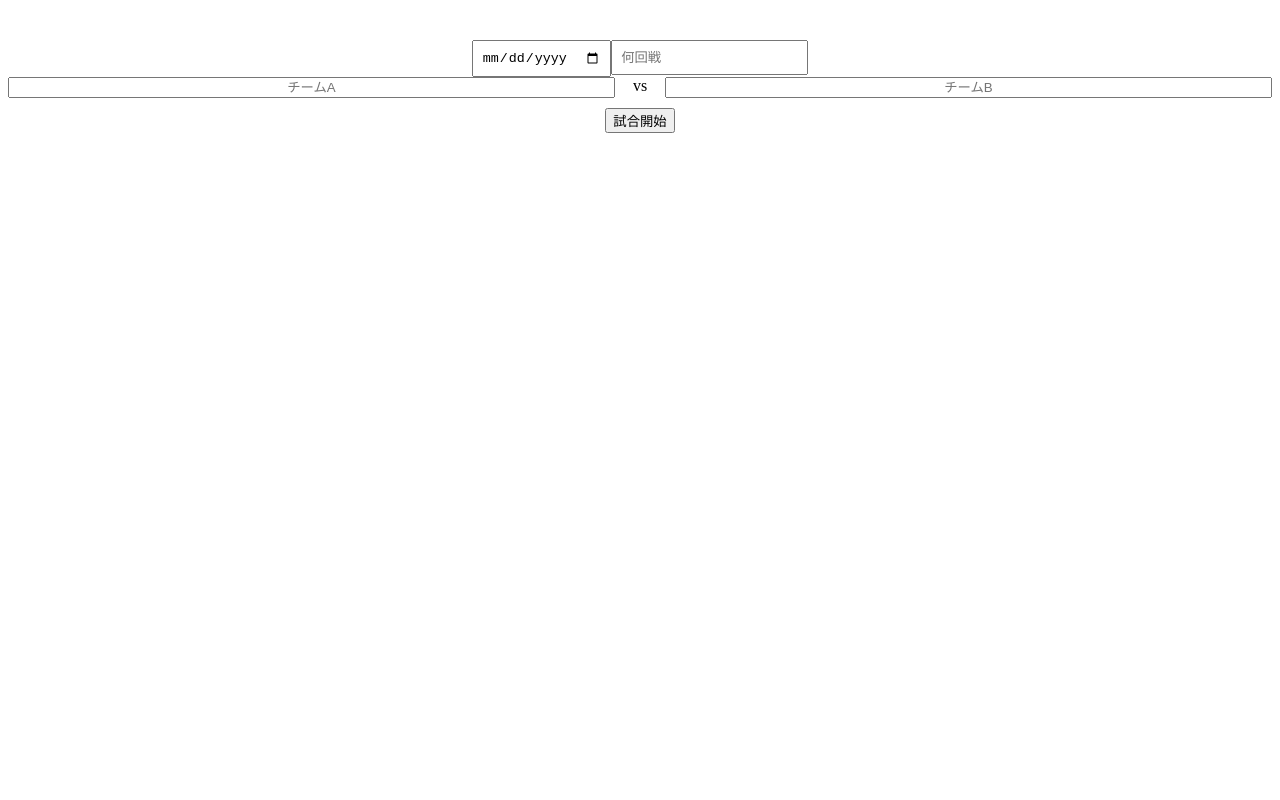
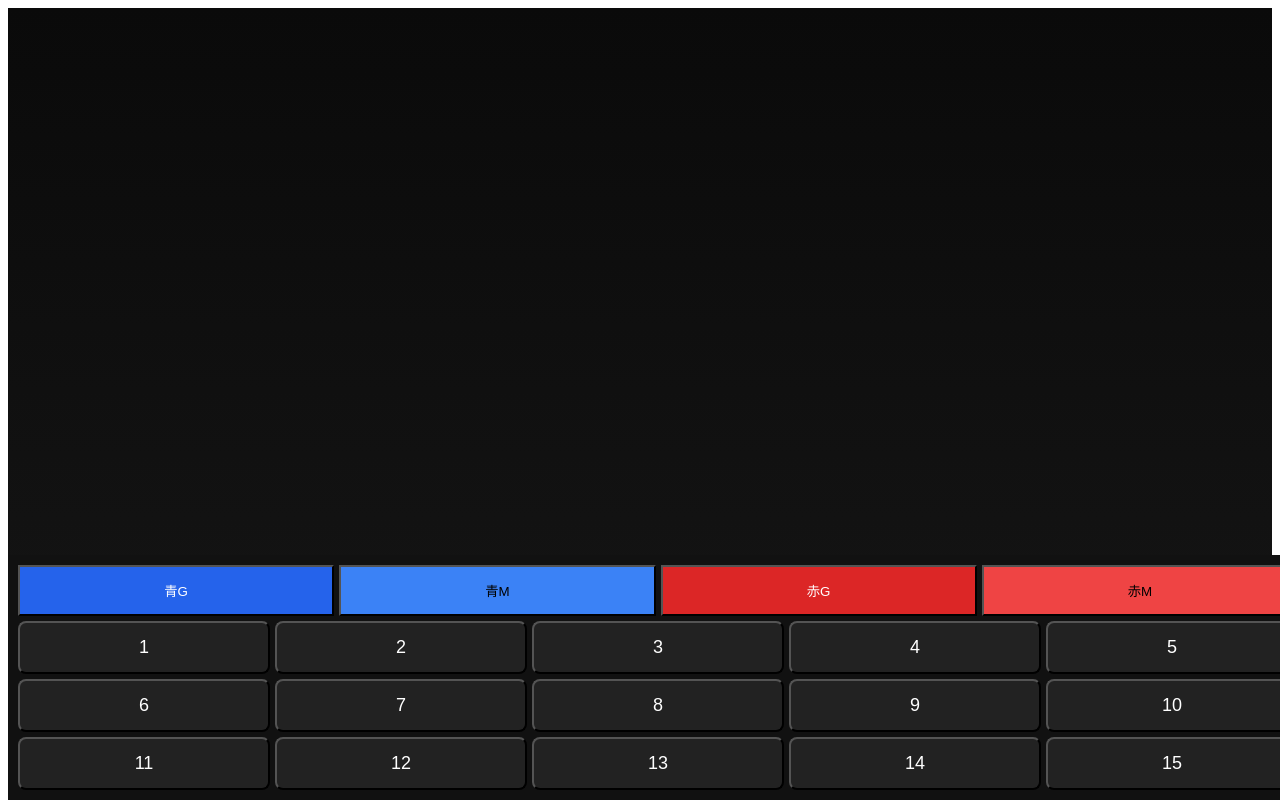
Before and after one commit to hakkinen9301/handball-score-new, a React (Create React App) app: page / in a window 1280 px wide. Shown: the top 800 px of the page. Built offline with nearby package versions, Linux system fonts and the light colour scheme.

Commit message:
Refactor App component to streamline event handling
Removed unused state and related functionality for match info. Updated event handling and styles for improved UI.

```diff
--- a/src/App.js
+++ b/src/App.js
@@ -1,20 +1,10 @@
 import { useState } from "react";
 
 export default function App() {
-  const [info, setInfo] = useState({
-    date: "",
-    round: "",
-    home: "",
-    away: "",
-  });
-
-  const [started, setStarted] = useState(false);
   const [events, setEvents] = useState([]);
   const [mode, setMode] = useState(null);
 
   const addEvent = (team, type, number) => {
-    if (!started) return;
-
     setEvents((prev) => {
       const newEvents = [...prev, { team, type, number }];
 
@@ -31,19 +21,6 @@ export default function App() {
     });
   };
 
-  const undo = () => setEvents((prev) => prev.slice(0, -1));
-  const reset = () => setEvents([]);
-
-  const save = () => {
-    const data = JSON.stringify({ info, events });
-    const blob = new Blob([data], { type: "application/json" });
-    const url = URL.createObjectURL(blob);
-    const a = document.createElement("a");
-    a.href = url;
-    a.download = "handball_score.json";
-    a.click();
-  };
-
   const goalStats = events.reduce((acc, e) => {
     if (e.type === "goal") {
       const key = `${e.team}-${e.number}`;
@@ -52,78 +29,69 @@ export default function App() {
     return acc;
   }, {});
 
-  const numbers = Array.from({ length: 20 }, (_, i) => i + 1);
+  const numbers = Array.from({ length: 15 }, (_, i) => i + 1);
+
+  const blueList = Object.entries(goalStats)
+    .filter(([k]) => k.startsWith("blue"))
+    .map(([k, v]) => ({ num: k.split("-")[1], count: v }));
+
+  const redList = Object.entries(goalStats)
+    .filter(([k]) => k.startsWith("red"))
+    .map(([k, v]) => ({ num: k.split("-")[1], count: v }));
 
   return (
     <div style={styles.container}>
-      {!started && (
-        <div style={styles.infoBox}>
-          <input type="date" style={styles.input} onChange={(e) => setInfo({ ...info, date: e.target.value })}/>
-          <input placeholder="何回戦" style={styles.input} onChange={(e) => setInfo({ ...info, round: e.target.value })}/>
-
-          <div style={styles.teamRow}>
-            <input placeholder="チームA" style={styles.teamInput} onChange={(e) => setInfo({ ...info, home: e.target.value })}/>
-            <div style={styles.vs}>vs</div>
-            <input placeholder="チームB" style={styles.teamInput} onChange={(e) => setInfo({ ...info, away: e.target.value })}/>
-          </div>
-
-          <button style={styles.startBtn} onClick={() => setStarted(true)}>試合開始</button>
-        </div>
-      )}
-
-      {started && (
-        <>
-          <div style={styles.header}>
-            <div>{info.date}</div>
-            <div>{info.round}</div>
-            <div style={styles.title}>{info.home} vs {info.away}</div>
-          </div>
-
-          {/* 操作 */}
-          <div style={styles.actions}>
-            <button onClick={undo}>↩</button>
-            <button onClick={reset}>🗑</button>
-            <button onClick={save}>💾</button>
-          </div>
-
-          {/* スコア履歴（スクロール改善） */}
+      {/* スコア履歴 */}
       <div style={styles.timeline}>
         {events.map((e, i) => (
           <div key={i} style={styles.rowLine}>
             <div style={styles.left}>
-                  {e.team === "blue" && `#${e.number} ${e.type === "goal" ? "🔵" : "❌"}`}
+              {e.team === "blue" &&
+                `#${e.number} ${e.type === "goal" ? "🔵" : "❌"}`}
             </div>
             <div style={styles.center}>{e.score}</div>
             <div style={styles.right}>
-                  {e.team === "red" && `${e.type === "goal" ? "🔴" : "❌"} #${e.number}`}
+              {e.team === "red" &&
+                `${e.type === "goal" ? "🔴" : "❌"} #${e.number}`}
             </div>
           </div>
         ))}
       </div>
 
-          {/* 背番号別（高さ揃え） */}
+      {/* 背番号別 */}
       <div style={styles.stats}>
-            {Array.from({ length: 20 }, (_, i) => i + 1).map((num) => {
-              const blue = goalStats[`blue-${num}`] || 0;
-              const red = goalStats[`red-${num}`] || 0;
+        <div style={styles.col}>
+          {blueList.map((p, i) => (
+            <div key={i} style={styles.statRow}>
+              #{p.num} 🔵 {p.count}
+            </div>
+          ))}
+        </div>
 
-              return (
-                <div key={num} style={styles.rowLine}>
-                  <div style={styles.left}>{blue > 0 && `#${num} 🔵 ${blue}`}</div>
-                  <div style={styles.center}>#{num}</div>
-                  <div style={styles.right}>{red > 0 && `🔴 ${red} #${num}`}</div>
+        <div style={styles.col}>
+          {redList.map((p, i) => (
+            <div key={i} style={styles.statRowRight}>
+              🔴 {p.count} #{p.num}
             </div>
-              );
-            })}
+          ))}
+        </div>
       </div>
 
       {/* 入力 */}
       <div style={styles.control}>
         <div style={styles.row}>
-              <button style={styles.bigBlue} onClick={() => setMode("blue-goal")}>青G</button>
-              <button style={styles.bigBlueSub} onClick={() => setMode("blue-miss")}>青M</button>
-              <button style={styles.bigRed} onClick={() => setMode("red-goal")}>赤G</button>
-              <button style={styles.bigRedSub} onClick={() => setMode("red-miss")}>赤M</button>
+          <button style={styles.blue} onClick={() => setMode("blue-goal")}>
+            青G
+          </button>
+          <button style={styles.blueSub} onClick={() => setMode("blue-miss")}>
+            青M
+          </button>
+          <button style={styles.red} onClick={() => setMode("red-goal")}>
+            赤G
+          </button>
+          <button style={styles.redSub} onClick={() => setMode("red-miss")}>
+            赤M
+          </button>
         </div>
 
         <div style={styles.grid}>
@@ -142,62 +110,60 @@ export default function App() {
           ))}
         </div>
       </div>
-        </>
-      )}
     </div>
   );
 }
 
 const styles = {
-  container: { textAlign: "center", paddingBottom: 220 },
-
-  header: { marginTop: 10 },
-  title: { fontSize: 22, fontWeight: "bold" },
-
-  actions: {
-    display: "flex",
-    justifyContent: "space-around",
-    margin: 10,
+  container: {
+    background: "linear-gradient(#0a0a0a, #1a1a1a)",
+    color: "#fff",
+    minHeight: "100vh",
+    paddingBottom: 220,
+    fontFamily: "sans-serif",
   },
 
   timeline: {
     maxHeight: 250,
     overflowY: "auto",
-    border: "1px solid #ccc",
-    margin: 10,
-    padding: 5,
+    padding: 10,
   },
 
   rowLine: {
     display: "grid",
     gridTemplateColumns: "1fr 80px 1fr",
     alignItems: "center",
+    marginBottom: 4,
   },
 
-  left: { textAlign: "right", paddingRight: 10 },
-  center: { textAlign: "center", fontWeight: "bold" },
-  right: { textAlign: "left", paddingLeft: 10 },
+  left: { textAlign: "right", color: "#60a5fa" },
+  center: { textAlign: "center", fontWeight: "bold", fontSize: 18 },
+  right: { textAlign: "left", color: "#f87171" },
 
-  stats: { marginTop: 10 },
-
-  infoBox: { marginTop: 40 },
-  input: { padding: 8 },
-
-  teamRow: {
+  stats: {
     display: "grid",
-    gridTemplateColumns: "1fr 50px 1fr",
+    gridTemplateColumns: "1fr 1fr",
+    padding: 10,
+    marginTop: 10,
   },
 
-  teamInput: { textAlign: "center" },
-  vs: { textAlign: "center" },
+  col: {},
 
-  startBtn: { marginTop: 10 },
+  statRow: {
+    textAlign: "left",
+    marginBottom: 4,
+  },
+
+  statRowRight: {
+    textAlign: "right",
+    marginBottom: 4,
+  },
 
   control: {
     position: "fixed",
     bottom: 0,
     width: "100%",
-    background: "#fff",
+    background: "#111",
     padding: 10,
   },
 
@@ -215,12 +181,15 @@ const styles = {
   },
 
   num: {
-    padding: 12,
+    padding: 14,
     fontSize: 18,
+    background: "#222",
+    color: "#fff",
+    borderRadius: 8,
   },
 
-  bigBlue: { background: "#3b82f6", color: "#fff", padding: 14 },
-  bigBlueSub: { background: "#93c5fd", padding: 14 },
-  bigRed: { background: "#ef4444", color: "#fff", padding: 14 },
-  bigRedSub: { background: "#fca5a5", padding: 14 },
+  blue: { background: "#2563eb", color: "#fff", padding: 14 },
+  blueSub: { background: "#3b82f6", padding: 14 },
+  red: { background: "#dc2626", color: "#fff", padding: 14 },
+  redSub: { background: "#ef4444", padding: 14 },
 };
```
Lines whose indentation alone changed are shown as unchanged.
